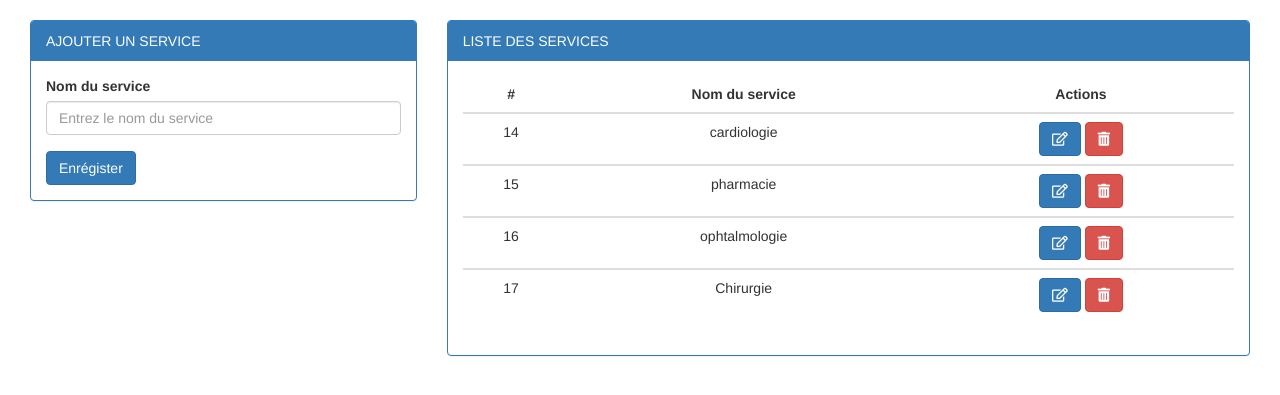
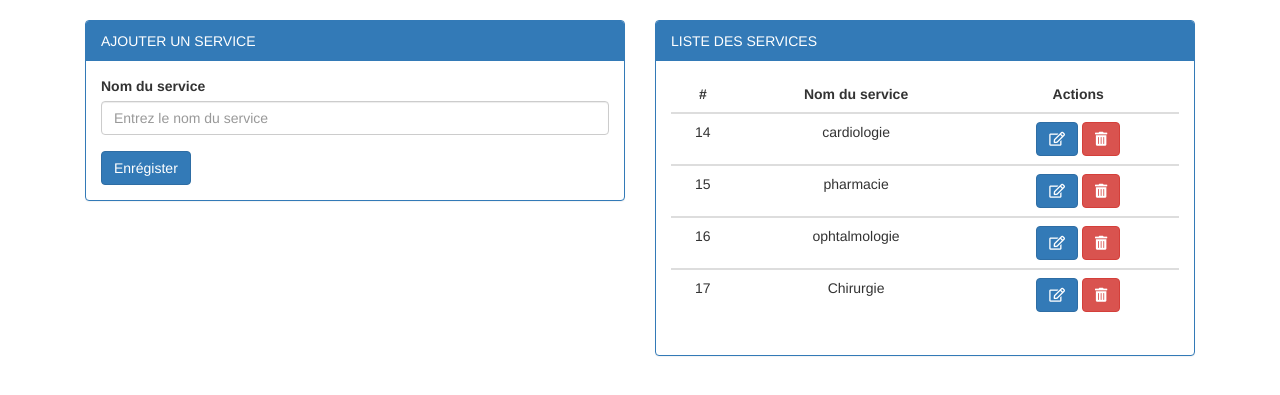
Before and after one commit to cheikh3008/hopital, a PHP site: page /pages/admin/services.php in a window 1280 px wide. Shown: the part 52-447 px from the top of the page. Run offline with PHP 8.4, Linux system fonts and the light colour scheme; data comes from the database, SQL or seed files in the repository; some libraries are stand-ins or nearby versions.

Commit message:
centrer la page

```diff
--- a/pages/admin/services.php
+++ b/pages/admin/services.php
@@ -7,7 +7,7 @@ session_start();
       $session = $_SESSION['email'];
     }
     if(isset($_POST['submit'])){
-    $nom_service =$_POST['service'];
+    $nom_service =ucfirst( $_POST['service']);
     $donnees = ['nom_service'=>$nom_service];
     $add = new Requette();
     $req = new ConnexionDB();
@@ -54,9 +54,9 @@ session_start();
               </ul>
             </div>
           </nav>
-<div class="container-fluid">
+<div class="container">
 
-  <div class="panel-group col-md-4">
+  <div class="panel-group col-md-6">
     <div class="panel panel-primary">
       <div class="panel-heading">AJOUTER UN SERVICE</div>
       <div class="panel-body">
@@ -74,7 +74,7 @@ session_start();
 
     </div>
   </div>
-  <div class="panel-group col-md-8">
+  <div class="panel-group col-md-6">
     <div class="panel panel-primary">
       <div class="panel-heading">LISTE DES SERVICES</div>
       <div class="panel-body">
```
